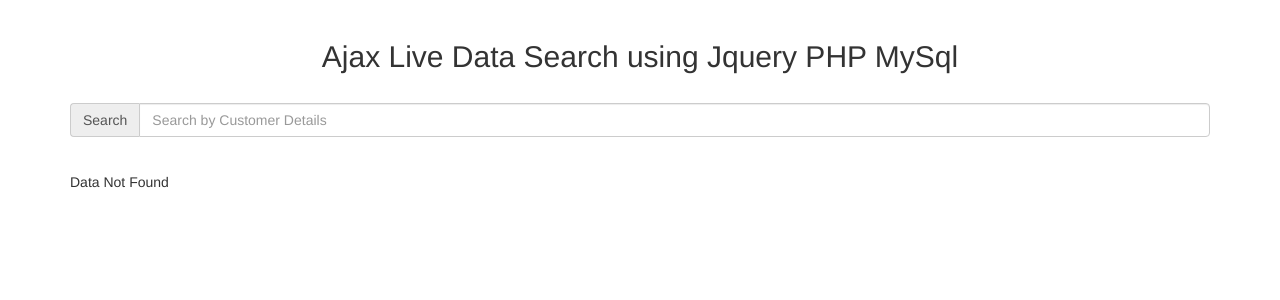
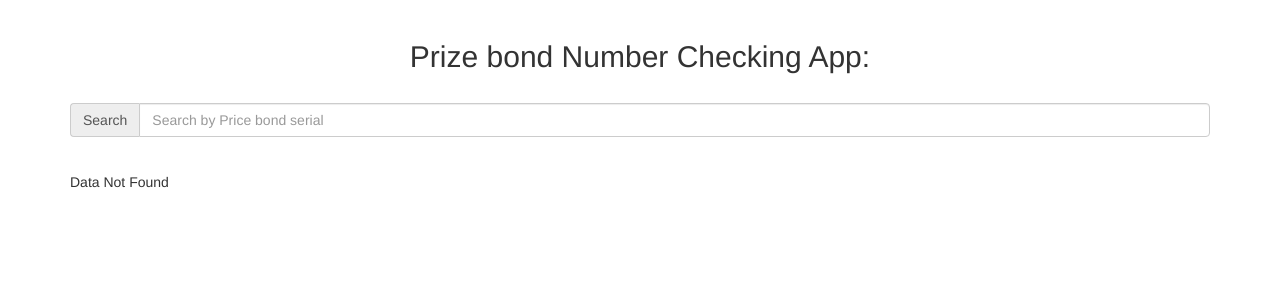
Before and after one commit to alok919/Axaxlive-search, a PHP site: page / in a window 1280 px wide. Shown: the top 300 px of the page. Run offline with PHP 8.4, Linux system fonts and the light colour scheme; data that the repository does not hold is empty; some libraries are stand-ins or nearby versions.

Commit message:
Prize bond checking app create by me

```diff
--- a/fetch.php
+++ b/fetch.php
@@ -1,23 +1,20 @@
 <?php
 //fetch.php
-$connect = mysqli_connect("localhost", "root", "", "testing");
+$connect = mysqli_connect("localhost", "root", "", "search");
 $output = '';
 if(isset($_POST["query"]))
 {
  $search = mysqli_real_escape_string($connect, $_POST["query"]);
  $query = "
-  SELECT * FROM tbl_customer
-  WHERE CustomerName LIKE '%".$search."%'
-  OR Address LIKE '%".$search."%'
-  OR City LIKE '%".$search."%'
-  OR PostalCode LIKE '%".$search."%'
-  OR Country LIKE '%".$search."%'
+  SELECT * FROM number_search
+  WHERE number LIKE '%".$search."%'
+
  ";
 }
 else
 {
  $query = "
-  SELECT * FROM tbl_customer ORDER BY CustomerID
+  SELECT * FROM number_search  ORDER BY id
  ";
 }
 $result = mysqli_query($connect, $query);
@@ -25,24 +22,18 @@ if(mysqli_num_rows($result) > 0)
 {
  $output .= '
   <div class="table-responsive">
-   <table class="table table bordered">
+   <table class="table table bordered table-dark">
     <tr>
-     <th>Customer Name</th>
-     <th>Address</th>
-     <th>City</th>
-     <th>Postal Code</th>
-     <th>Country</th>
+     <th>Number</th>
+
     </tr>
  ';
  while($row = mysqli_fetch_array($result))
  {
   $output .= '
    <tr>
-    <td>'.$row["CustomerName"].'</td>
-    <td>'.$row["Address"].'</td>
-    <td>'.$row["City"].'</td>
-    <td>'.$row["PostalCode"].'</td>
-    <td>'.$row["Country"].'</td>
+    <td  class="text-primary">'.$row["number"].'</td>
+
    </tr>
   ';
  }
--- a/index.php
+++ b/index.php
@@ -9,11 +9,11 @@
  <body>
   <div class="container">
    <br />
-   <h2 align="center">Ajax Live Data Search using Jquery PHP MySql</h2><br />
+   <h2 align="center">Prize bond Number Checking App:</h2><br />
    <div class="form-group">
     <div class="input-group">
      <span class="input-group-addon">Search</span>
-     <input type="text" name="search_text" id="search_text" placeholder="Search by Customer Details" class="form-control" />
+     <input type="text" name="search_text" id="search_text" placeholder="Search by Price bond serial " class="form-control" />
     </div>
    </div>
    <br />
```
